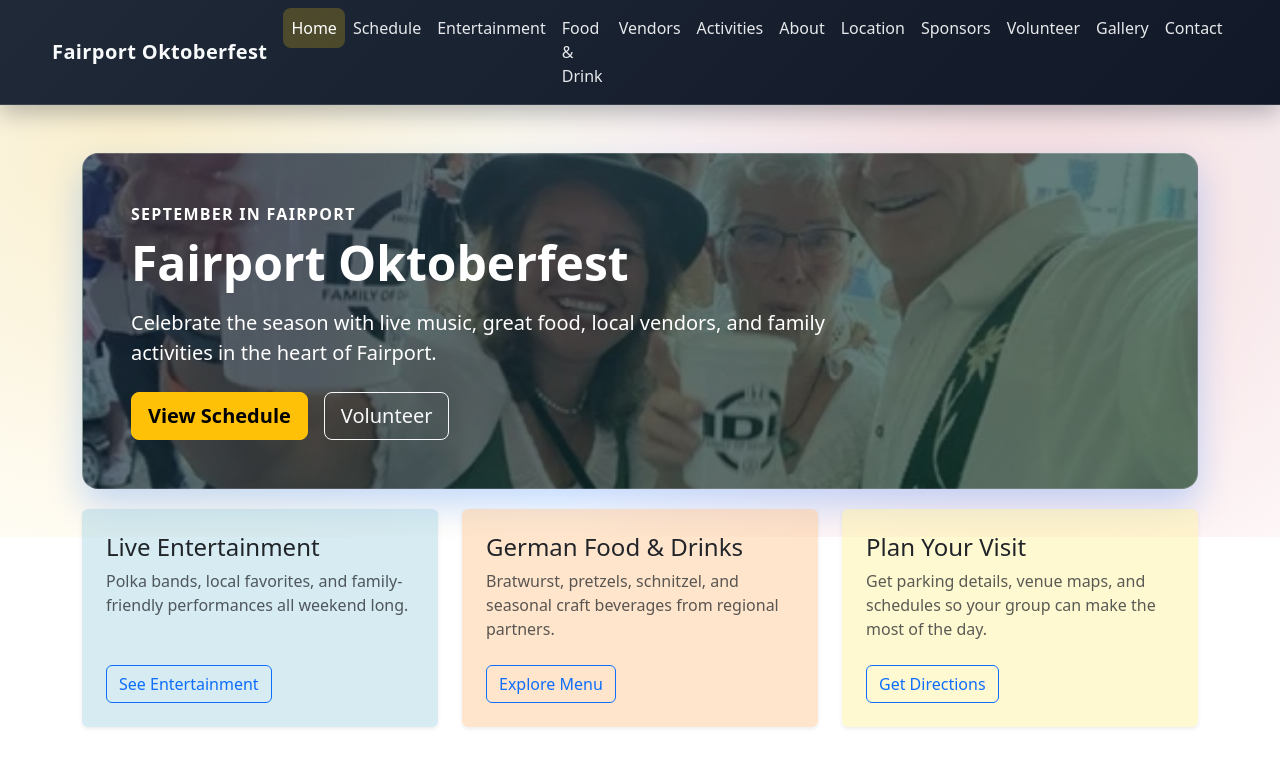
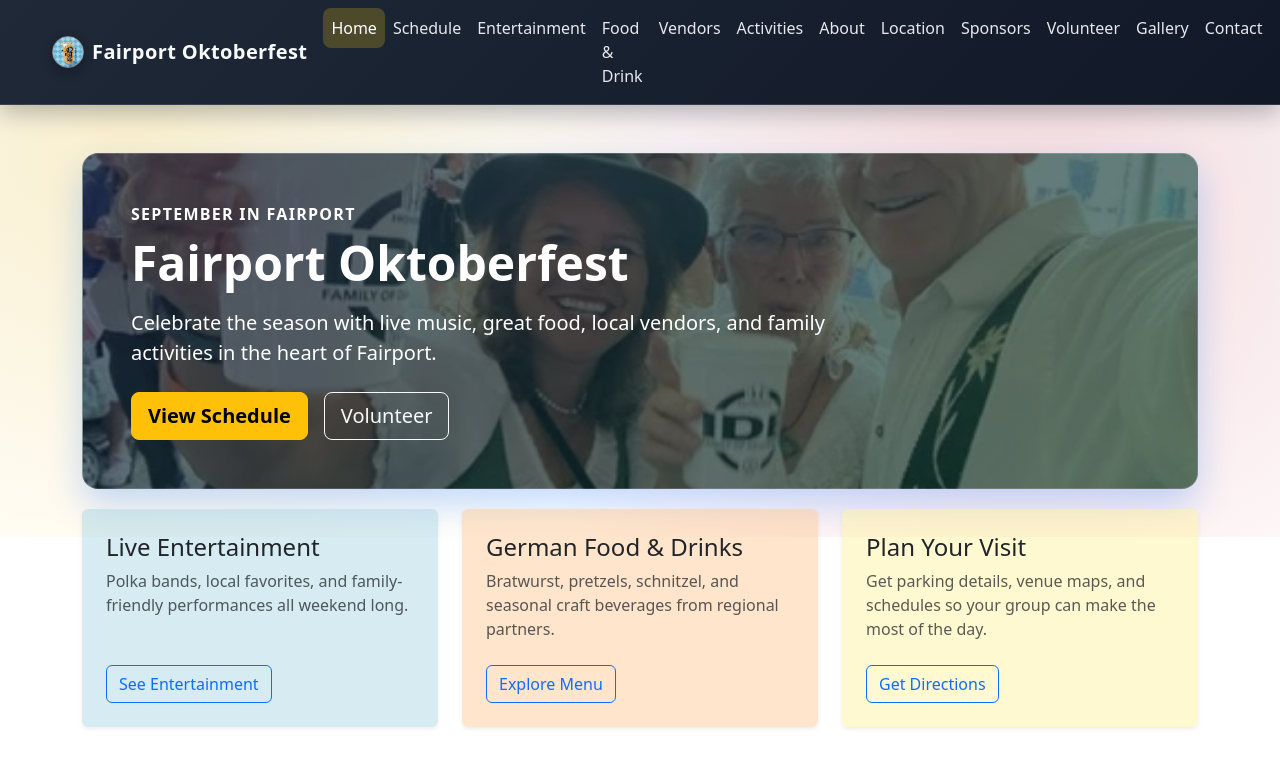
Before and after one commit to jzon-03/fairport-oktoberfest, an Angular app: page /home in a window 1280 px wide. Shown: the top 774 px of the page. Built offline with nearby package versions, Linux system fonts and the light colour scheme.

Commit message:
update logo

```diff
--- a/src/app/app-module.ts
+++ b/src/app/app-module.ts
@@ -1,4 +1,5 @@
 import { NgModule, provideBrowserGlobalErrorListeners } from '@angular/core';
+import { NgOptimizedImage } from '@angular/common';
 import { BrowserModule } from '@angular/platform-browser';
 
 import { AppRoutingModule } from './app-routing-module';
@@ -40,6 +41,7 @@ import { FooterComponent } from './components/footer/footer.component';
   ],
   imports: [
     BrowserModule,
+    NgOptimizedImage,
     AppRoutingModule
   ],
   providers: [
--- a/src/app/app.ts
+++ b/src/app/app.ts
@@ -7,7 +7,7 @@ import { SeoService } from './services/seo.service';
   standalone: false,
   styleUrl: './app.css'
 })
-export class App {
+export class App implements OnInit {
   private readonly seoService = inject(SeoService);
 
   protected readonly title = signal('fairport-oktoberfest');
--- a/src/app/components/base-nav/base-nav.component.css
+++ b/src/app/components/base-nav/base-nav.component.css
@@ -11,6 +11,15 @@
 .navbar-brand {
 	letter-spacing: 0.02em;
 	color: #f8fafc;
+}
+
+.brand-logo {
+	width: 2rem;
+	height: 2rem;
+	object-fit: cover;
+	border-radius: 50%;
+	border: 1px solid rgba(255, 255, 255, 0.45);
+	box-shadow: 0 0.25rem 0.7rem rgba(0, 0, 0, 0.25);
 }
 
 .nav-link {
--- a/src/app/components/base-nav/base-nav.component.html
+++ b/src/app/components/base-nav/base-nav.component.html
@@ -1,6 +1,15 @@
 <nav class="navbar navbar-expand-lg navbar-dark base-nav-dark sticky-top">
 	<div class="container-fluid nav-shell">
-		<a class="navbar-brand fw-semibold" routerLink="/home" (click)="closeNav()">Fairport Oktoberfest</a>
+		<a class="navbar-brand fw-semibold d-inline-flex align-items-center gap-2" routerLink="/home" (click)="closeNav()">
+			<img
+				ngSrc="/favicon.jpg"
+				width="32"
+				height="32"
+				alt="Fairport Oktoberfest logo"
+				class="brand-logo"
+			/>
+			<span>Fairport Oktoberfest</span>
+		</a>
 
 		<button
 			class="navbar-toggler"
--- a/src/index.html
+++ b/src/index.html
@@ -19,7 +19,7 @@
   <meta name="twitter:description" content="Plan your festival weekend with event schedule, entertainment, food and drink, activities, and visitor information.">
   <meta name="twitter:image" content="https://fairportoktoberfest.thepracticalapps.com/hero-bg.webp">
   <link rel="canonical" href="https://fairportoktoberfest.thepracticalapps.com/home">
-  <link rel="icon" type="image/x-icon" href="favicon.ico">
+  <link rel="icon" type="image/jpeg" href="favicon.jpg">
 </head>
 <body>
   <app-root></app-root>
```
Also changed, not shown: public/favicon.jpg (added).
